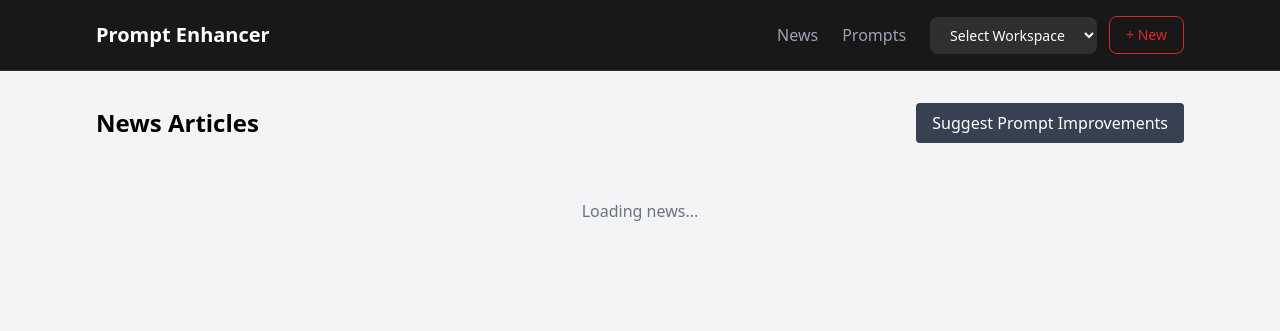
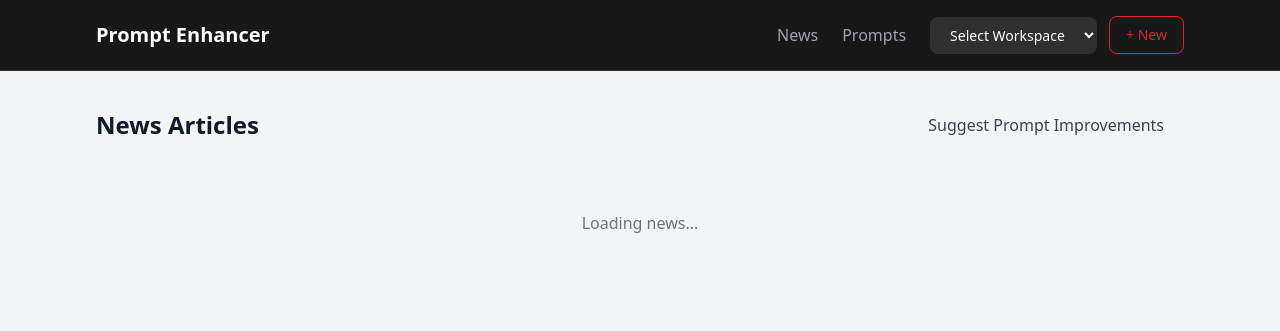
Before and after one commit to rajvermacas/prompt-enhancer, a FastAPI app: template app/templates/news_list.html in a window 1280 px wide. Shown: the top 331 px of the page. Run offline with FastAPI, Linux system fonts and the light colour scheme; the template is opened without the code that fills it, so the values that code supplies are empty; some libraries are stand-ins or nearby versions.

Commit message:
feat(ui): modernize news list header and modal styling
Co-Authored-By: Claude Opus 4.5 <noreply@anthropic.com>

```diff
--- a/app/templates/news_list.html
+++ b/app/templates/news_list.html
@@ -3,23 +3,30 @@
 {% block title %}News - Prompt Enhancer{% endblock %}
 
 {% block content %}
-<div class="flex justify-between items-center mb-6">
-    <h1 class="text-2xl font-bold text-black">News Articles</h1>
+<div class="flex justify-between items-center mb-8">
+    <h1 class="text-2xl font-semibold text-gray-900">News Articles</h1>
     <button onclick="suggestImprovements()"
-            class="bg-gray-700 text-white px-4 py-2 rounded hover:bg-gray-800">
+            class="bg-gray-100 text-gray-700 px-5 py-2.5 rounded-lg font-medium hover:bg-gray-200 active:bg-gray-300 transition-all duration-200 hover:-translate-y-0.5 active:translate-y-0">
         Suggest Prompt Improvements
     </button>
 </div>
 
-<div id="news-list" class="space-y-4">
+<div id="news-list" class="space-y-5">
     <div class="text-center py-8 text-gray-500">Loading news...</div>
 </div>
 
-<div id="suggestions-modal" class="hidden fixed inset-0 bg-black bg-opacity-50 flex items-center justify-center">
-    <div class="bg-white rounded-lg p-6 max-w-2xl w-full max-h-[80vh] overflow-auto border-t-4 border-red-600">
-        <h2 class="text-xl font-bold mb-4 text-black">Prompt Improvement Suggestions</h2>
-        <div id="suggestions-content"></div>
-        <button onclick="closeSuggestionsModal()" class="mt-4 bg-gray-800 text-white px-4 py-2 rounded hover:bg-black">Close</button>
+<div id="suggestions-modal" class="hidden fixed inset-0 z-50 bg-black/60 backdrop-blur-sm flex items-center justify-center transition-opacity duration-200">
+    <div class="bg-white rounded-2xl shadow-2xl max-w-2xl w-full mx-4 max-h-[80vh] flex flex-col transform transition-all duration-200">
+        <div class="flex items-center justify-between p-6 border-b border-gray-100">
+            <h2 class="text-xl font-semibold text-gray-900">Prompt Improvement Suggestions</h2>
+            <button onclick="closeSuggestionsModal()" class="w-9 h-9 flex items-center justify-center rounded-lg text-gray-400 hover:text-gray-600 hover:bg-gray-100 transition-colors duration-150">
+                <svg class="w-5 h-5" fill="none" stroke="currentColor" viewBox="0 0 24 24"><path stroke-linecap="round" stroke-linejoin="round" stroke-width="2" d="M6 18L18 6M6 6l12 12"></path></svg>
+            </button>
+        </div>
+        <div id="suggestions-content" class="p-6 overflow-y-auto flex-1"></div>
+        <div class="p-4 border-t border-gray-100 flex justify-end">
+            <button onclick="closeSuggestionsModal()" class="bg-gray-100 text-gray-700 px-5 py-2.5 rounded-lg font-medium hover:bg-gray-200 transition-colors duration-200">Close</button>
+        </div>
     </div>
 </div>
 {% endblock %}
```
